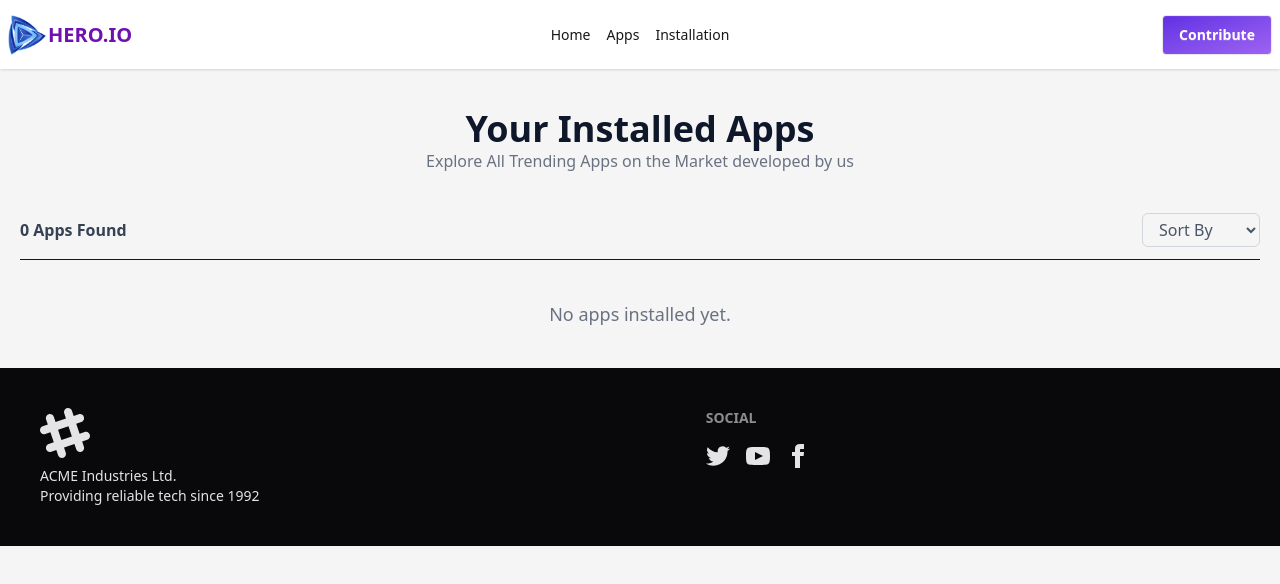
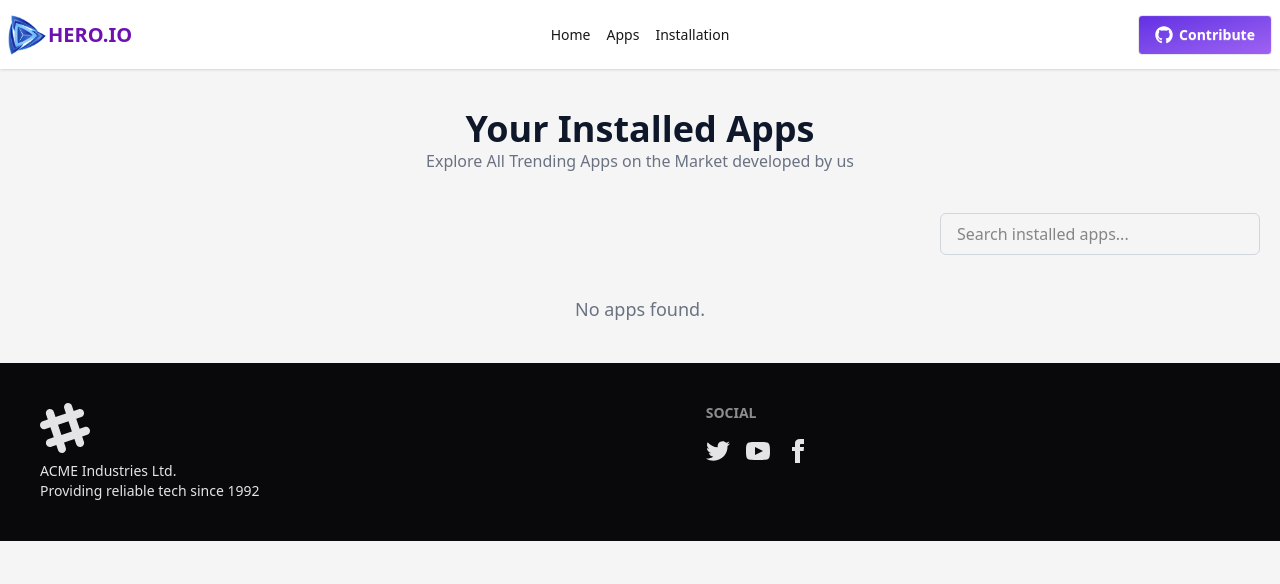
Before and after one commit to Rick-D-1/assignment08, a React (Vite) app: page /Install in a window 1280 px wide. Shown: the top 584 px of the page. Built offline with nearby package versions, Linux system fonts and the light colour scheme.

Commit message:
error and loading page done

```diff
--- a/src/App.jsx
+++ b/src/App.jsx
@@ -1,13 +1,13 @@
 
 import './App.css'
-import Navbar from './Components/Header/Navbar'
+
 
 function App() {
 
 
   return (
     <>
-      <Navbar></Navbar>
+
     </>
   )
 }
--- a/src/Components/Banner/Banner.jsx
+++ b/src/Components/Banner/Banner.jsx
@@ -9,9 +9,9 @@ const Banner = () => {
                 <span className='text-purple-500'>Productive</span> Apps</h1>
             <p className='m-2 text-center text-gray-500'>At HERO.IO, we craft innovative apps designed to make everyday life simpler, smarter, and more exciting.Our goal is to turn your ideas into digital experiences that truly make an impact.</p>
             <div className='text-center flex justify-center'>
-                <button className='m-2 border p-2 rounded-lg flex gap-2 font-semibold' ><img className='w-[20px]' src={playstore} alt="" /> Google Play</button>
-                <button className='m-2 border h-[40px] p-2 rounded-lg flex items-center font-semibold'>
-                    <img className='w-[50px]' src={AppStore} alt="" />App Store</button>
+                <a href='https://www.google.com/' className='m-2 btn border p-2 rounded-lg flex gap-2 font-semibold' ><img className='w-[20px]' src={playstore} alt="" /> Google Play</a>
+                <a href='https://www.apple.com/app-store/' className='m-2 btn h-[40px] p-2 rounded-lg flex items-center font-semibold'>
+                    <img className='w-[50px]' src={AppStore} alt="" />App Store</a>
             </div>
         </div>
     );
--- a/src/Components/Header/Navbar.jsx
+++ b/src/Components/Header/Navbar.jsx
@@ -1,6 +1,7 @@
 import React from 'react';
 import logoImg from '../../assets/logo.png'
 import { Link, Navigate } from 'react-router';
+import { FaGithub } from "react-icons/fa";
 
 const Navbar = () => {
     const links = <>
@@ -36,7 +37,7 @@ const Navbar = () => {
                     </ul>
                 </div>
                 <div className="navbar-end">
-                    <a className="btn bg-linear-to-br from-[#632EE3] to-[#9F62F2] text-white">Contribute</a>
+                    <a href='https://github.com/dashboard' className="btn bg-linear-to-br from-[#632EE3] to-[#9F62F2] text-white"><FaGithub className='text-lg'></FaGithub>Contribute</a>
                 </div>
             </div>
         </div>
--- a/src/Pages/Apps/Apps.jsx
+++ b/src/Pages/Apps/Apps.jsx
@@ -17,7 +17,7 @@ const Apps = () => {
             <h1 className='text-center text-3xl font-bold mb-2'>Our All Applications</h1>
             <p className='text-center mb-6'>Explore All Apps on the Market developed by us. We code for Millions</p>
 
-            <div className='flex flex-col md:flex-row justify-between items-center gap-3 mb-6'>
+            <div className='flex flex-col md:flex-row justify-between items-center gap-3 mb-6 '>
                 <h1 className='text-xl font-bold'>
                     ({filteredApps.length}) Apps found
                 </h1>
@@ -48,9 +48,9 @@ const Apps = () => {
                     <div className='flex justify-center mt-5'>
                         <button
                             onClick={() => navigate('/')}
-                            className='bg-purple-600 hover:bg-purple-700 text-white font-semibold px-6 py-2 rounded-lg transition-all '
+                            className='bg-linear-to-br from-[#632EE3] to-[#9F62F2] text-white  font-semibold px-6 py-2 rounded-lg transition-all '
                         >
-                            Show All
+                            Go Back!
                         </button>
                     </div>
                 </div>
--- /dev/null
+++ b/src/Pages/ErrorPage/ErrorPage.jsx
@@ -0,0 +1,16 @@
+import React from 'react';
+import Navbar from '../../Components/Header/Navbar';
+import Footer from '../../Components/Footer/Footer';
+import ErrorDesign from '../Errordesign/ErrorDesign';
+
+const ErrorPage = () => {
+    return (
+        <div>
+            <Navbar></Navbar>
+            <ErrorDesign></ErrorDesign>
+            <Footer></Footer>
+        </div>
+    );
+};
+
+export default ErrorPage;
--- /dev/null
+++ b/src/Pages/Errordesign/ErrorDesign.jsx
@@ -0,0 +1,25 @@
+import React from 'react';
+import erimg from '../../assets/5156006_2689520 1.png';
+import { Link, useNavigate } from 'react-router';
+
+const ErrorDesign = () => {
+    const navigate = useNavigate();
+    return (
+        <div>
+            <div className='flex justify-center'>
+                <img src={erimg} alt="" />
+            </div>
+            <div>
+                <h1 className='text-3xl font-bold text-center'>Oops, page not found!</h1>
+                <p className='text-gray-500 text-center'>The page you are looking for is not available.</p>
+
+                <div className='flex justify-center mb-10'>
+                    <button onClick={() => navigate('/')} className="btn bg-linear-to-br from-[#632EE3] to-[#9F62F2] text-white ">Go back!</button>
+                </div>
+
+            </div>
+        </div>
+    );
+};
+
+export default ErrorDesign;
--- a/src/Pages/Install/Install.jsx
+++ b/src/Pages/Install/Install.jsx
@@ -1,34 +1,31 @@
-import React, { useEffect, useState } from "react";
-import { toast } from "react-toastify";
+import React, { useState, useEffect } from "react";
 import { IoMdDownload } from "react-icons/io";
 import { FaStar } from "react-icons/fa";
 
 const Install = () => {
     const [installedApps, setInstalledApps] = useState([]);
-    const [sortBy, setSortBy] = useState("default");
+    const [searchTerm, setSearchTerm] = useState("");
+    const [loading, setLoading] = useState(false);
 
     useEffect(() => {
-        const savedApps = JSON.parse(localStorage.getItem("installedApps")) || [];
-        setInstalledApps(savedApps);
+        const saved = JSON.parse(localStorage.getItem("installedApps")) || [];
+        setInstalledApps(saved);
     }, []);
 
+    const handleSearch = (e) => {
+        const term = e.target.value.toLowerCase();
+        setSearchTerm(term);
+        setLoading(true);
 
-    const handleUninstall = (id) => {
-        const updated = installedApps.filter(app => app.id !== id);
-        setInstalledApps(updated);
-        localStorage.setItem("installedApps", JSON.stringify(updated));
-        toast.info("App uninstalled successfully!");
+        setTimeout(() => {
+            const saved = JSON.parse(localStorage.getItem("installedApps")) || [];
+            const filtered = saved.filter((app) =>
+                app.title.toLowerCase().includes(term)
+            );
+            setInstalledApps(filtered);
+            setLoading(false);
+        }, 500);
     };
-
-
-    const handleSort = (order) => {
-        setSortBy(order);
-        let sorted = [...installedApps];
-        if (order === "size") sorted.sort((a, b) => a.size - b.size);
-        if (order === "downloads") sorted.sort((a, b) => b.downloads - a.downloads);
-        setInstalledApps(sorted);
-    };
-
 
     const formatNumber = (num) => {
         if (num >= 1_000_000_000) return (num / 1_000_000_000).toFixed(1) + "B";
@@ -39,33 +36,44 @@ const Install = () => {
 
     return (
         <div className="max-w-[1440px] mx-auto my-10 px-5">
-
             <div className="text-center mb-10">
-                <h1 className="text-4xl font-bold text-[#0F172A]">Your Installed Apps</h1>
+                <h1 className="text-4xl font-bold text-[#0F172A]">
+                    Your Installed Apps
+                </h1>
                 <p className="text-gray-500">
                     Explore All Trending Apps on the Market developed by us
                 </p>
             </div>
 
-            <div className="flex justify-between items-center mb-5 border-b pb-3">
-                <h2 className="font-semibold text-gray-700">
-                    {installedApps.length} Apps Found
-                </h2>
-                <select
-                    onChange={(e) => handleSort(e.target.value)}
-                    value={sortBy}
-                    className="border border-gray-300 rounded-md px-3 py-1 text-gray-600"
-                >
-                    <option value="default">Sort By</option>
-                    <option value="size">Low-High</option>
-                    <option value="downloads">High-Low</option>
-                </select>
+            {/* 🔍 Search Bar */}
+            <div className="flex justify-end mb-5">
+                <input
+                    type="text"
+                    placeholder="Search installed apps..."
+                    value={searchTerm}
+                    onChange={handleSearch}
+                    className="border border-gray-300 rounded-md px-4 py-2 w-full md:w-80 focus:outline-none focus:ring-2 focus:ring-[#9F62F2]"
+                />
             </div>
 
-
-            {installedApps.length === 0 ? (
+            {/* 🌀 Loader during search */}
+            {loading ? (
+                <div className="flex flex-col justify-center items-center py-20">
+                    <div
+                        className="w-16 h-16 border-4 border-t-transparent rounded-full animate-spin"
+                        style={{
+                            borderColor: "#9F62F2",
+                            borderTopColor: "transparent",
+                            borderRightColor: "#632EE3",
+                        }}
+                    ></div>
+                    <p className="mt-4 text-[#632EE3] font-semibold animate-pulse">
+                        Searching...
+                    </p>
+                </div>
+            ) : installedApps.length === 0 ? (
                 <p className="text-center text-gray-500 mt-10 text-lg">
-                    No apps installed yet.
+                    No apps found.
                 </p>
             ) : (
                 <div className="space-y-4">
@@ -92,19 +100,19 @@ const Install = () => {
                                         {app.title}
                                     </h2>
                                     <div className="flex items-center gap-4 text-gray-500 text-sm">
-                                        <p className="flex items-center"><p className="text-cyan-600 text-lg"><IoMdDownload /></p>{formatNumber(app.downloads)}</p>
-                                        <p className="flex items-center"> <p className="text-lg text-yellow-500">
-                                            <FaStar /></p> {app.ratingAvg}</p>
+                                        <p className="flex items-center gap-1">
+                                            <IoMdDownload className="text-cyan-600 text-lg" />
+                                            {formatNumber(app.downloads)}
+                                        </p>
+                                        <p className="flex items-center gap-1">
+                                            <FaStar className="text-yellow-500 text-lg" />
+                                            {app.ratingAvg}
+                                        </p>
                                         <p>{app.size} MB</p>
                                     </div>
                                 </div>
                             </div>
-
-
-                            <button
-                                onClick={() => handleUninstall(app.id)}
-                                className="px-5 py-2 bg-[#00D390] hover:bg-[#00b57c] text-white font-semibold rounded-md"
-                            >
+                            <button className="px-5 py-2 bg-[#00D390] hover:bg-[#00b57c] text-white font-semibold rounded-md">
                                 Uninstall
                             </button>
                         </div>
--- a/src/Pages/SingleApp/SingleApp.jsx
+++ b/src/Pages/SingleApp/SingleApp.jsx
@@ -9,7 +9,7 @@ const SingleApp = ({ Singleapp }) => {
 
     return (
         <Link to={`/AppDetails/${id}`}>
-            <div className="card bg-base-100 w-[348px] shadow-sm mt-5">
+            <div className="card bg-base-100 w-[348px] shadow-sm mt-5 ">
                 <figure className="px-5 pt-5 ">
                     <img
                         src={image}
--- a/src/Root/Root.jsx
+++ b/src/Root/Root.jsx
@@ -1,12 +1,29 @@
 import React from 'react';
 import Navbar from '../Components/Header/Navbar';
-import { Outlet } from 'react-router';
+import { Outlet, useNavigation } from 'react-router-dom';
 import Footer from '../Components/Footer/Footer';
 
 const Root = () => {
+    const navigation = useNavigation();
+
+    const isLoading = navigation.state === 'loading';
+
     return (
         <div>
             <Navbar></Navbar>
+
+            {isLoading && (
+                <div className="fixed inset-0 bg-white bg-opacity-80 flex flex-col items-center justify-center z-50">
+                    <div
+                        className="w-16 h-16 border-4 border-t-transparent rounded-full animate-spin"
+
+                    ></div>
+                    <p className="mt-4 text-[#632EE3] font-semibold animate-pulse">
+                        Loading page...
+                    </p>
+                </div>
+            )}
+
             <Outlet></Outlet>
             <Footer></Footer>
         </div>
--- a/src/Routes/Route/Route.jsx
+++ b/src/Routes/Route/Route.jsx
@@ -5,11 +5,13 @@ import Home from "../../Pages/Home/Home";
 import Apps from "../../Pages/Apps/Apps";
 import Install from "../../Pages/Install/Install";
 import AppDetails from "../../Pages/AppDetails/AppDetails";
+import ErrorPage from "../../Pages/ErrorPage/ErrorPage";
 
 export const router = createBrowserRouter([
     {
         path: "/",
         Component: Root,
+        errorElement: <ErrorPage></ErrorPage>,
         children: [
             {
                 index: true,
@@ -38,6 +40,7 @@ export const router = createBrowserRouter([
 
 
             },
+
         ]
     },
 ]);
```
Also changed, not shown: public/AppData.json (+21 -21 lines), src/assets/5156006_2689520 1.png (added).
